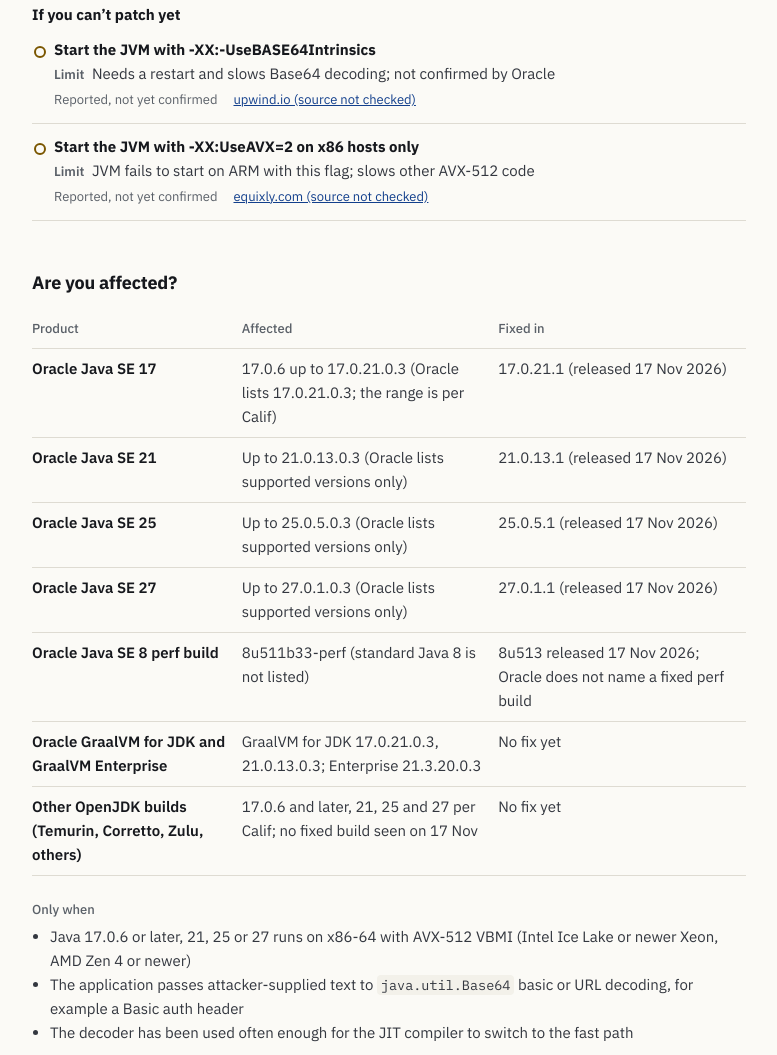
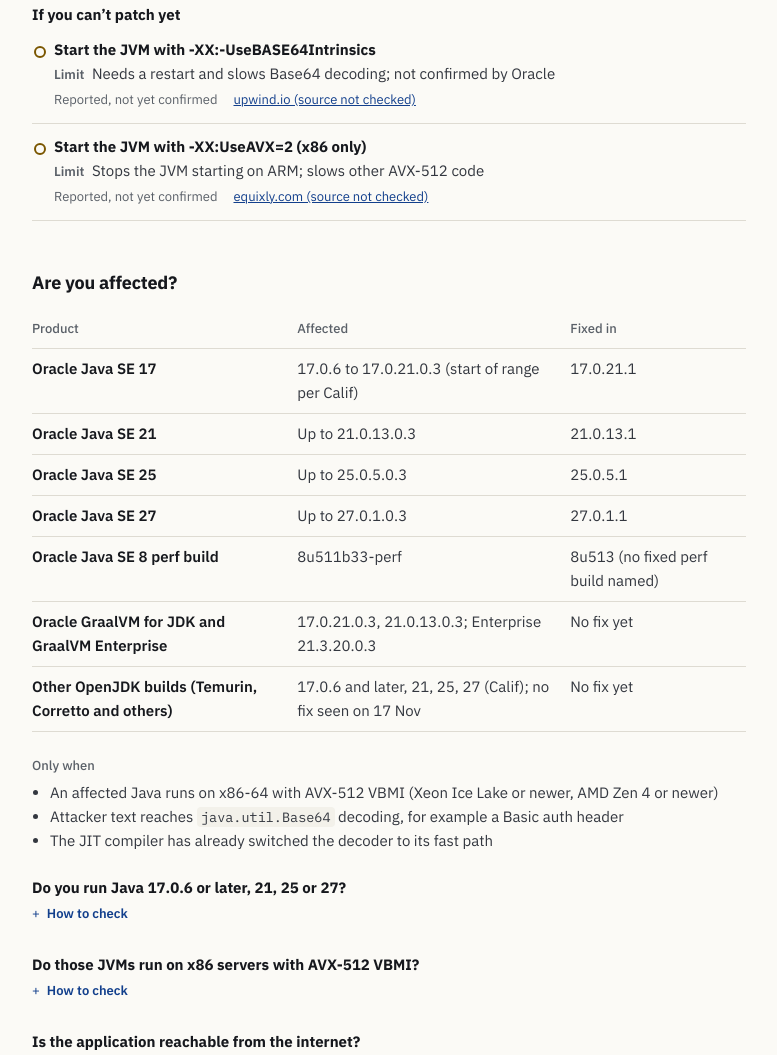
Before and after one commit to stephent23/exposure-focus, an Astro site: page /verdicts/java4shell in a window 1280 px wide. Shown: the part 1138-2193 px from the top of the page, without its empty margins (92-869 px from the left). Built offline with nearby package versions, Linux system fonts and the light colour scheme; Astro itself is replaced by a stand-in of ours.

Commit message:
Java4Shell: fit the page word budgets and drop a first-person source title
Co-Authored-By: Claude Opus 5.5 <noreply@anthropic.com>
Claude-Session: https://claude.ai/code/session_011V9refJaRaYn86bMLJH2FM

```diff
--- a/content/records/java4shell.md
+++ b/content/records/java4shell.md
@@ -13,32 +13,32 @@ leadership_quote: "A Java flaw could let an outsider take over business applicat
 tier_reason: "The code execution was shown only under controlled conditions, with bespoke exploits per product that are withheld, and no attacks are reported, so it is Prioritised, not Urgent."
 would_change:
   - Moves to Emergency if attacks are reported or a working product exploit is published
-  - Moves to Urgent if code execution is shown against an unprepared target, not only a controlled one
-  - Drops to Routine once the JVM runs a fixed build or a confirmed flag
+  - Moves to Urgent if code execution is shown against an unprepared target
+  - Drops to Routine once the JVM runs a fixed build
 affected:
   - product: Oracle Java SE 17
-    vulnerable: "17.0.6 up to 17.0.21.0.3 (Oracle lists 17.0.21.0.3; the range is per Calif)"
-    fixed: "17.0.21.1 (released 17 Nov 2026)"
+    vulnerable: "17.0.6 to 17.0.21.0.3 (start of range per Calif)"
+    fixed: "17.0.21.1"
   - product: Oracle Java SE 21
-    vulnerable: "Up to 21.0.13.0.3 (Oracle lists supported versions only)"
-    fixed: "21.0.13.1 (released 17 Nov 2026)"
+    vulnerable: "Up to 21.0.13.0.3"
+    fixed: "21.0.13.1"
   - product: Oracle Java SE 25
-    vulnerable: "Up to 25.0.5.0.3 (Oracle lists supported versions only)"
-    fixed: "25.0.5.1 (released 17 Nov 2026)"
+    vulnerable: "Up to 25.0.5.0.3"
+    fixed: "25.0.5.1"
   - product: Oracle Java SE 27
-    vulnerable: "Up to 27.0.1.0.3 (Oracle lists supported versions only)"
-    fixed: "27.0.1.1 (released 17 Nov 2026)"
+    vulnerable: "Up to 27.0.1.0.3"
+    fixed: "27.0.1.1"
   - product: Oracle Java SE 8 perf build
-    vulnerable: "8u511b33-perf (standard Java 8 is not listed)"
-    fixed: "8u513 released 17 Nov 2026; Oracle does not name a fixed perf build"
+    vulnerable: "8u511b33-perf"
+    fixed: "8u513 (no fixed perf build named)"
   - product: Oracle GraalVM for JDK and GraalVM Enterprise
-    vulnerable: "GraalVM for JDK 17.0.21.0.3, 21.0.13.0.3; Enterprise 21.3.20.0.3"
-  - product: Other OpenJDK builds (Temurin, Corretto, Zulu, others)
-    vulnerable: "17.0.6 and later, 21, 25 and 27 per Calif; no fixed build seen on 17 Nov"
+    vulnerable: "17.0.21.0.3, 21.0.13.0.3; Enterprise 21.3.20.0.3"
+  - product: Other OpenJDK builds (Temurin, Corretto and others)
+    vulnerable: "17.0.6 and later, 21, 25, 27 (Calif); no fix seen on 17 Nov"
 exposed_when:
-  - "Java 17.0.6 or later, 21, 25 or 27 runs on x86-64 with AVX-512 VBMI (Intel Ice Lake or newer Xeon, AMD Zen 4 or newer)"
-  - "The application passes attacker-supplied text to `java.util.Base64` basic or URL decoding, for example a Basic auth header"
-  - The decoder has been used often enough for the JIT compiler to switch to the fast path
+  - "An affected Java runs on x86-64 with AVX-512 VBMI (Xeon Ice Lake or newer, AMD Zen 4 or newer)"
+  - "Attacker text reaches `java.util.Base64` decoding, for example a Basic auth header"
+  - The JIT compiler has already switched the decoder to its fast path
 applies_check:
   - question: Do you run Java 17.0.6 or later, 21, 25 or 27?
     how_to_check: "Run `jcmd <pid> VM.version` on running JVMs, or check `java -version` and the runtimes bundled inside products such as Jira, Jenkins and Keycloak."
@@ -50,18 +50,15 @@ placements:
   - name: Internet-facing Java app, affected JDK, x86 with AVX-512 VBMI
     facts: { reachable: true, no_login: true, impact: critical }
     why:
-      - Reachable from the internet.
-      - No login needed for Keycloak, Jira, Confluence, Artifactory, Jenkins and PingFederate, per Calif.
-      - "Calif's code execution was shown on its own targets, from a VM rented next to them, with per-product exploits it withholds."
-      - Under the published-claims rule, a result under controlled conditions is recorded but does not raise the call.
+      - Reachable, and no login needed in Jira, Confluence, Keycloak and others, per Calif.
+      - Calif's code execution was shown only under controlled conditions, so it does not raise the call.
       - No attacks or public product exploit reported.
     tier: 3
     action: Update Java and restart sooner than your normal cycle; until then, start the JVM with `-XX:-UseBASE64Intrinsics`.
   - name: Java client that connects to untrusted TLS servers
     facts: { reachable: true, no_login: true, impact: critical }
     why:
-      - Calif says a client-side exploit was shared with it, but it is not published.
-      - An unpublished claim does not raise the call.
+      - A client-side exploit is claimed but not published, so it does not raise the call.
     tier: 3
     action: Update Java sooner than your normal cycle.
   - name: Internal-only Java services
@@ -94,8 +91,8 @@ mitigations:
     role: stopgap
     official_guides: [https://www.upwind.io/blog/java4shell-what-we-know-now-and-what-comes-next]
     confidence: reported
-  - title: Start the JVM with -XX:UseAVX=2 on x86 hosts only
-    limitation: "JVM fails to start on ARM with this flag; slows other AVX-512 code"
+  - title: Start the JVM with -XX:UseAVX=2 (x86 only)
+    limitation: "Stops the JVM starting on ARM; slows other AVX-512 code"
     role: stopgap
     official_guides: [https://equixly.com/blog/2026/11/17/cve-2026-114938-pre-auth-heap-overflow-in-java-17-21-and-25/]
     confidence: reported
@@ -152,7 +149,7 @@ sources:
   - { title: "Calif: Java4Shell, write once, RCE everywhere", url: "https://calif.io/java4shell/", accessed: 2026-11-17 }
   - { title: "watchTowr: Java CVE-2026-114938 FAQ", url: "https://watchtowr.com/intelligence/java4shell-cve-2026-114938-faq/", accessed: 2026-11-17 }
   - { title: "Equixly: CVE-2026-114938 pre-auth heap overflow in Java 17, 21 and 25", url: "https://equixly.com/blog/2026/11/17/cve-2026-114938-pre-auth-heap-overflow-in-java-17-21-and-25/", accessed: 2026-11-17 }
-  - { title: "Upwind: Java4Shell, what we know now", url: "https://www.upwind.io/blog/java4shell-what-we-know-now-and-what-comes-next", accessed: 2026-11-17 }
+  - { title: "Upwind: Java4Shell analysis", url: "https://www.upwind.io/blog/java4shell-what-we-know-now-and-what-comes-next", accessed: 2026-11-17 }
   - { title: "Cloudflare Zero Wire: Java4Shell", url: "https://radar.cloudflare.com/zero-wire/java4shell", accessed: 2026-11-17 }
   - { title: "SecurityOnline: Java4Shell (CVE-2026-114938)", url: "https://securityonline.info/java4shell-cve-2026-114938/", accessed: 2026-11-17 }
 ---
```
